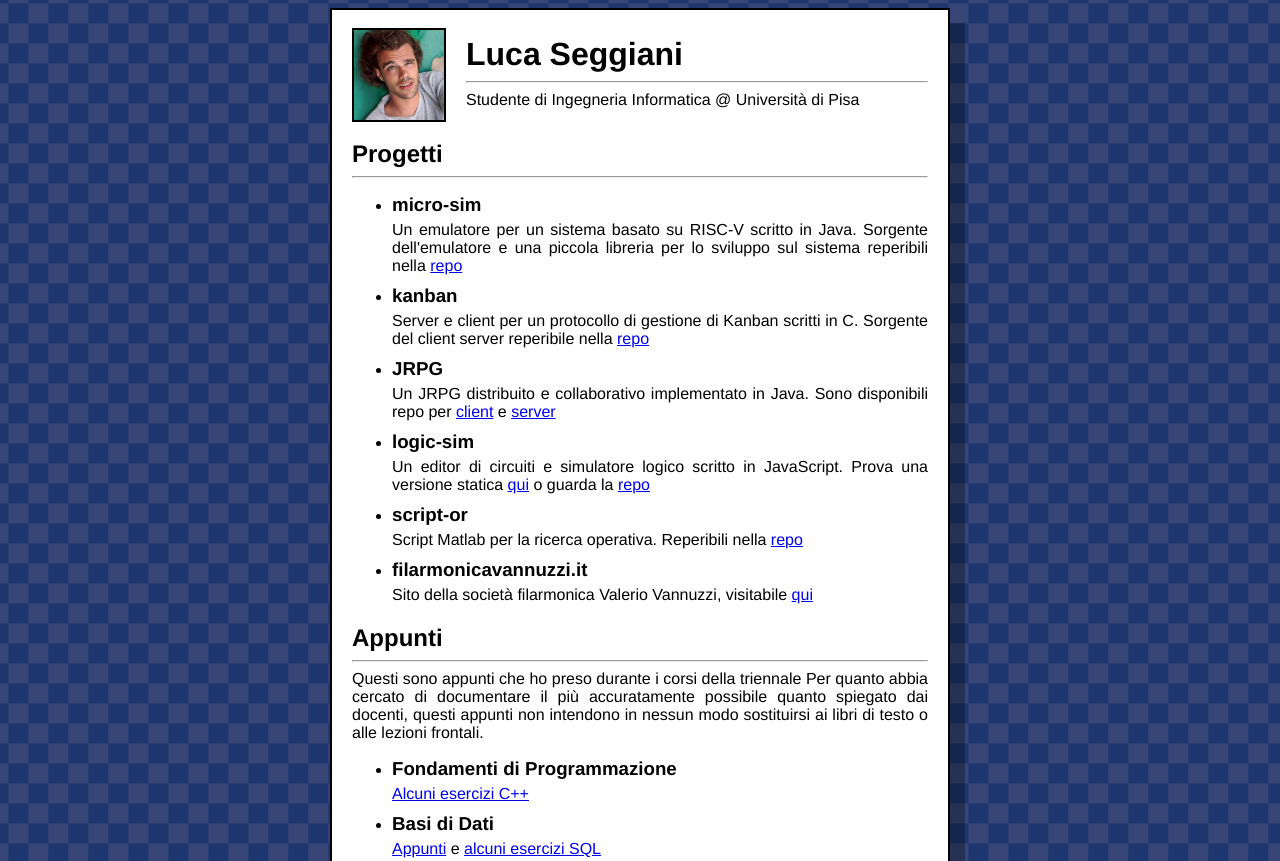
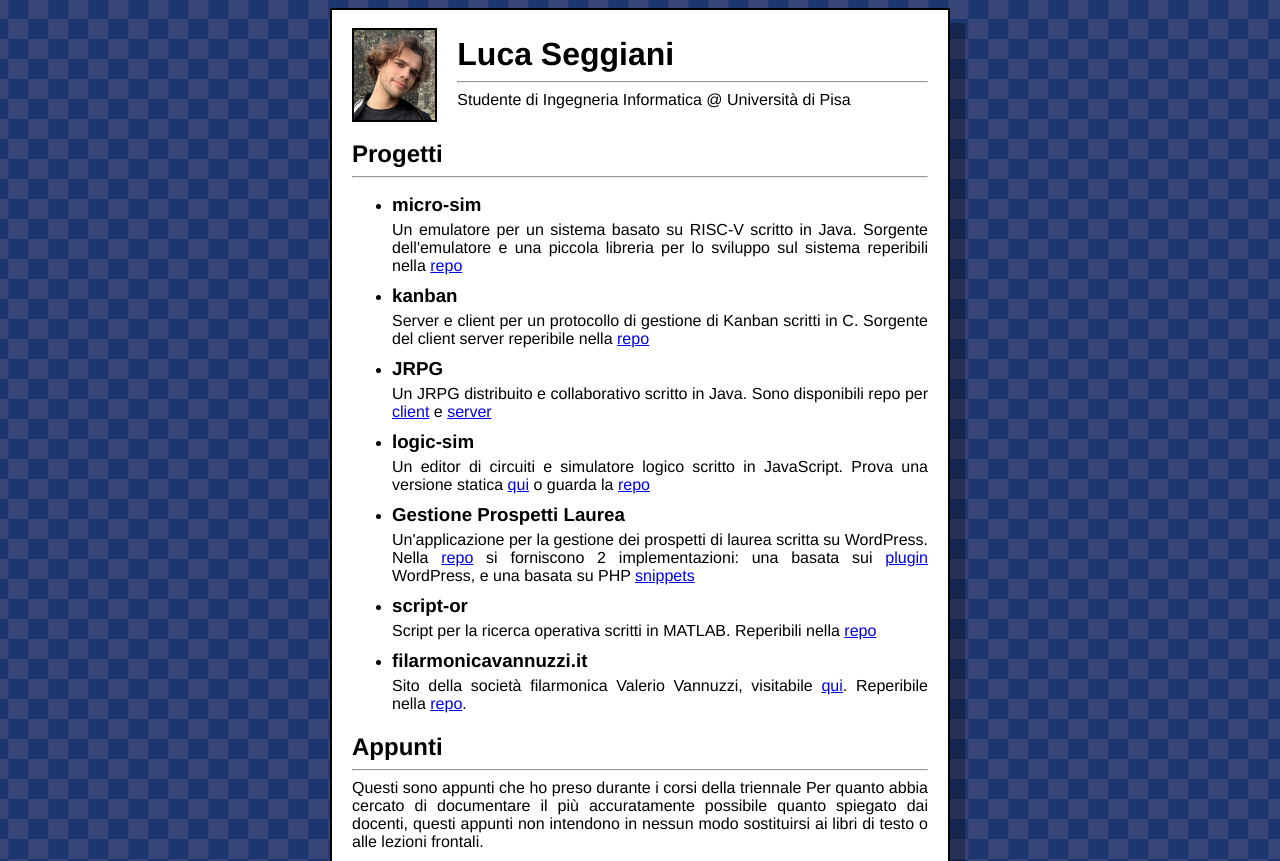
Before and after one commit to seggiani-luca/seggiani-luca.github.io, a plain HTML site: page index.html in a window 1280 px wide. Shown: the top 861 px of the page. Drawn offline with Linux system fonts and the light colour scheme.

Commit message:
aggiornamenti

```diff
--- a/index.html
+++ b/index.html
@@ -13,7 +13,7 @@
 			<header>
 				<img id="headshot" src=""/>
 				<script>
-					const num = Math.floor(Math.random() * 11) + 1;
+					const num = Math.floor(Math.random() * 12) + 1;
 					document.getElementById('headshot').src = `pics/headshot ${num}.jpeg`;
 				</script>
 				<div>
@@ -54,7 +54,7 @@
 						JRPG
 					</h3>
 					<p>
-						Un JRPG distribuito e collaborativo implementato in Java.
+						Un JRPG distribuito e collaborativo scritto in Java.
 						Sono disponibili repo per <a href="https://gitlab.com/seggianiluca2004/jrpg.client">client</a> e <a href="https://gitlab.com/seggianiluca2004/jrpg.server">server</a>
 					</p>
 				</li>
@@ -69,10 +69,19 @@
 				</li>
 				<li>
 					<h3>
+						Gestione Prospetti Laurea
+					</h3>
+					<p>
+						Un'applicazione per la gestione dei prospetti di laurea scritta su WordPress.
+						Nella <a href="https://github.com/seggiani-luca/gestore-prospetti-laurea">repo</a> si forniscono 2 implementazioni: una basata sui <a href="https://github.com/seggiani-luca/gestore-prospetti-laurea/tree/main/plugin">plugin</a> WordPress, e una basata su PHP <a href="https://github.com/seggiani-luca/gestore-prospetti-laurea/tree/main/snippets">snippets</a>
+					</p>
+				</li>
+				<li>
+					<h3>
 						script-or
 					</h3>
 					<p>
-						Script Matlab per la ricerca operativa.
+						Script per la ricerca operativa scritti in MATLAB.
 						Reperibili nella <a href="https://github.com/seggiani-luca/script-or">repo</a>
 					</p>
 				</li>
@@ -81,7 +90,8 @@
 						filarmonicavannuzzi.it
 					</h3>
 					<p>
-					Sito della società filarmonica Valerio Vannuzzi, visitabile <a href="https://filarmonicavannuzzi.it/">qui</a>
+					Sito della società filarmonica Valerio Vannuzzi, visitabile <a href="https://filarmonicavannuzzi.it/">qui</a>.
+					Reperibile nella <a href="https://github.com/filarmonica-vannuzzi/filarmonica-vannuzzi.github.io">repo</a>.
 					</p>
 				</li>
 			</ul>
@@ -203,7 +213,7 @@
 						Ingegneria del Software
 					</h3>
 					<p>
-					<a href="https://seggiani-luca.github.io/appunti-se/master.pdf">Appunti</a> e <a href="https://github.com/seggiani-luca/gestore-prospetti-laurea/">repo progetto</a>
+					<a href="https://seggiani-luca.github.io/appunti-se/master.pdf">Appunti</a> e <a href="https://github.com/seggiani-luca/gestore-prospetti-laurea">repo progetto</a> (<a href="https://github.com/seggiani-luca/gestore-prospetti-laurea/tree/main/snippets">snippets</a> e <a href="https://github.com/seggiani-luca/gestore-prospetti-laurea/tree/main/plugin">plugin</a>).
 					</p>
 				</li>
 				<li>
@@ -241,7 +251,7 @@
 						Musica
 					</h3>
 					<p>
-					Ho della musica su <a href="https://xeno7.bandcamp.com">Bandcamp</a> e su <a href="https://www.youtube.com/@darkside6973">YouTube</a>.
+					Ho della musica su <a href="https://xeno7.bandcamp.com">Bandcamp</a>, <a href="https://www.youtube.com/@darkside6973">YouTube</a> e <a href="https://soundcloud.com/xenoxxeno">SoundCloud</a>.
 
 					Inoltre, suono tromba e tastiere nella <a href="https://filarmonicavannuzzi.it/bandalarga.html">Banda Larga</a> di Roccalbegna
 					</p>
```
Also changed, not shown: pics/headshot 12.jpeg (added).
